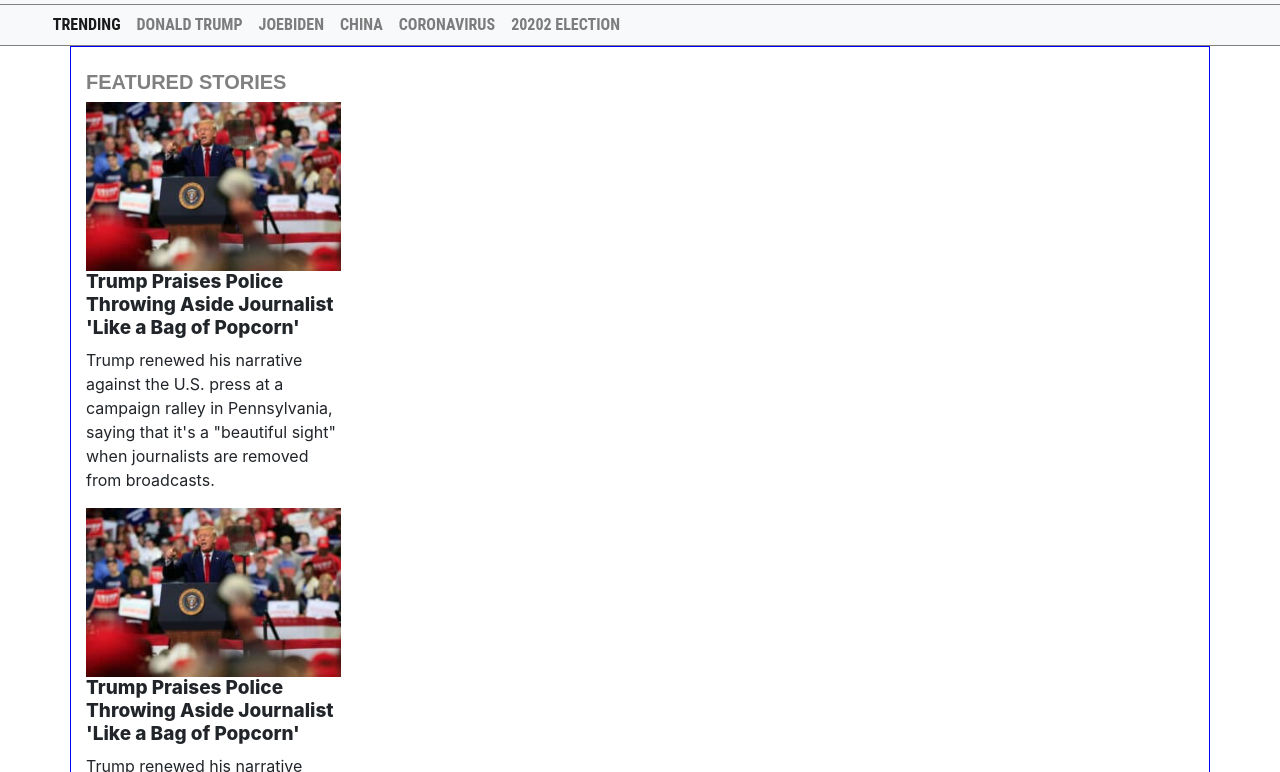
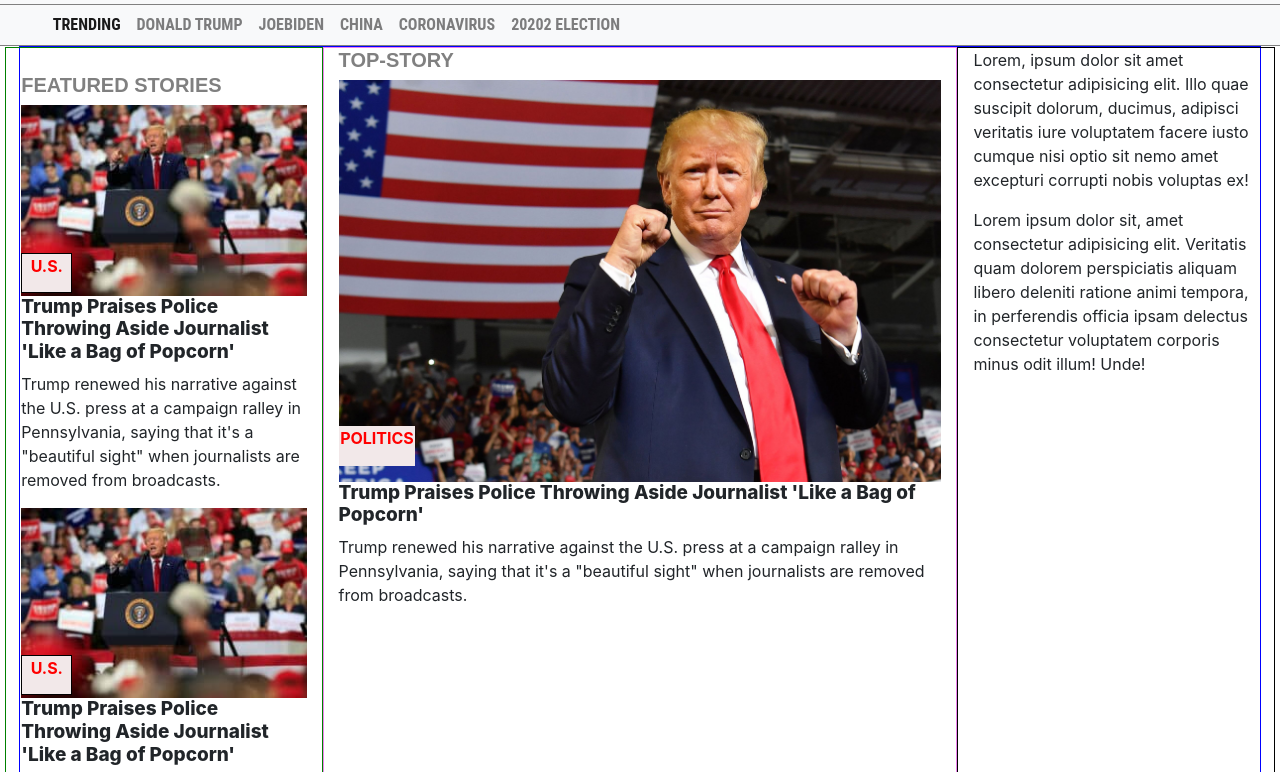
Before and after one commit to tnyandoro/newsweek-clone-bootstrap, a website: page index.html in a window 1280 px wide. Shown: the part 179-951 px from the top of the page. Drawn offline with nearby package versions, Linux system fonts and the light colour scheme; files that its build step writes are made by us from their sources; a small style sheet from the web is missing; files whose address does not match are found by name.

Commit message:
featured

```diff
--- a/css/style.css
+++ b/css/style.css
@@ -98,6 +98,20 @@ body {
 
 .top-stories {
   padding-top: 2%;
+  display: flex;
+  flex-direction: column;
+
+}
+.text {
+  color:red;
+  font-weight:700;
+  position: absolute;
+  border: 1px solid black;
+  margin-top:9.2em;
+  height: 5vh;
+  text-align: center;
+  background-color: #F2E8E9;
+  width: 4vw;
 }
 
 .top-heading {
@@ -113,14 +127,51 @@ body {
 .capt {
   font-size: 19px;
   font-weight: 800;
+  cursor: pointer;
 }
 
-.grid-gap {
-  grid-gap: 1em;
+.capt:hover {
+  text-decoration-color: red;
+  text-decoration-line: underline;
 }
-.grid-main {
+
+.container-grid-main {
   border: 1px solid blue;
-  width: 100vw;
+  width: 97%;
+  margin: auto;
+  -ms-grid-row-align: 20px;
+}
+
+.top-stories {
+  border: 1px solid green;
+  width: auto;
+}
+
+.featured {
+  display: flex;
+  flex-direction: column;
+  border: 1px solid violet ;
+
+
+}
+
+.t-1 img{
+  width:100%;
+}
+.politics {
+  color:red;
+  font-weight:700;
+  position: absolute;
+  margin-top:21.6em;
+  height: 5vh;
+  text-align: center;
+  background-color: #F2E8E9;
+  width: 6vw;
+
+}
+
+.debate {
+  border: 1px solid black;
 }
 
 .main {
--- a/index.html
+++ b/index.html
@@ -112,7 +112,8 @@
 
 
   <nav class="navbar-third navbar-expand-lg navbar-light bg-light">
-      <button class="navbar-toggler" type="button" data-toggle="collapse" data-target="#navbarNav" aria-controls="navbarNav" aria-expanded="false" aria-label="Toggle navigation">
+    <button class="navbar-toggler" type="button" data-toggle="collapse" data-target="#navbarNav"
+      aria-controls="navbarNav" aria-expanded="false" aria-label="Toggle navigation">
       <span class="navbar-toggler-icon"></span>
     </button>
     <div class="collapse navbar-collapse" id="navbarNav">
@@ -142,44 +143,107 @@
 
   <!-- Main content starts here -->
 
-<div class="container grid-main">
+  <div class="container-grid-main">
     <div class="row">
       <div class="col-3 top-stories">
-      <div>
           <h5 class="top-heading"> FEATURED STORIES</h5>
-        <img src="images/trump1.jpg" alt="" class="img-story1">
+          <div class="first">
+            <div class ="text">U.S.</div>
+          <img src="images/trump1.jpg" alt="trump1" class="img-story1">
+
           <h3 class="capt">Trump Praises Police Throwing Aside Journalist 'Like a Bag of Popcorn'</h3>
-        <p>Trump renewed his narrative against the U.S. press at a campaign ralley in Pennsylvania, saying that it's a "beautiful sight" when journalists are removed from broadcasts.</p>
+          <p>Trump renewed his narrative against the U.S. press at a campaign ralley in Pennsylvania, saying that it's a
+            "beautiful sight" when journalists are removed from broadcasts.</p>
         </div>
         <div>
-        <img src="images/trump1.jpg" alt="" class="img-story1">
+          <div class ="text">U.S.</div>
+          <img src="images/trump1.jpg" alt="trump1" class="img-story1">
           <h3 class="capt">Trump Praises Police Throwing Aside Journalist 'Like a Bag of Popcorn'</h3>
-          <p>Trump renewed his narrative against the U.S. press at a campaign ralley in Pennsylvania, saying that it's a "beautiful sight" when journalists are removed from broadcasts.</p>
+          <p>Trump renewed his narrative against the U.S. press at a campaign ralley in Pennsylvania, saying that it's a
+            "beautiful sight" when journalists are removed from broadcasts.</p>
+        </div>
+
+        <div>
+          <div class ="text">U.S.</div>
+          <img src="images/us1.jpg" alt="us1" class="img-story1">
+          <h3 class="capt">Trump Praises Police Throwing Aside Journalist 'Like a Bag of Popcorn'</h3>
+          <p>Trump renewed his narrative against the U.S. press at a campaign ralley in Pennsylvania, saying that it's a
+            "beautiful sight" when journalists are removed from broadcasts.</p>
         </div>
         <div>
-          <p>Lorem ipsum dolor sit, amet consectetur adipisicing elit. Veritatis quam dolorem perspiciatis aliquam libero deleniti ratione animi tempora, in perferendis officia ipsam delectus consectetur voluptatem corporis minus odit illum! Unde!</p>
+          <div class ="text">U.S.</div>
+          <img src="images/us3.jpg" alt="us3" class="img-story1">
+          <h3 class="capt">Trump Praises Police Throwing Aside Journalist 'Like a Bag of Popcorn'</h3>
+          <p>Trump renewed his narrative against the U.S. press at a campaign ralley in Pennsylvania, saying that it's a
+            "beautiful sight" when journalists are removed from broadcasts.</p>
+        </div>
+        <div>
+          <div class ="text">U.S.</div>
+          <img src="images/us2.jpg" alt="us2" class="img-story1">
+          <h3 class="capt">Trump Praises Police Throwing Aside Journalist 'Like a Bag of Popcorn'</h3>
+          <p>Trump renewed his narrative against the U.S. press at a campaign ralley in Pennsylvania, saying that it's a
+            "beautiful sight" when journalists are removed from broadcasts.</p>
+        </div>
+        <div>
+          <div class ="text">U.S.</div>
+          <img src="images/us1.jpg" alt="us1" class="img-story1">
+          <h3 class="capt">Trump Praises Police Throwing Aside Journalist 'Like a Bag of Popcorn'</h3>
+          <p>Trump renewed his narrative against the U.S. press at a campaign ralley in Pennsylvania, saying that it's a
+            "beautiful sight" when journalists are removed from broadcasts.</p>
+        </div>
+        <div>
+          <div class ="text">U.S.</div>
+          <img src="images/us3.jpg" alt="us3" class="img-story1">
+          <h3 class="capt">Trump Praises Police Throwing Aside Journalist 'Like a Bag of Popcorn'</h3>
+          <p>Trump renewed his narrative against the U.S. press at a campaign ralley in Pennsylvania, saying that it's a
+            "beautiful sight" when journalists are removed from broadcasts.</p>
+        </div>
+        <div>
+          <div class ="text">U.S.</div>
+          <img src="images/us1.jpg" alt="us1" class="img-story1">
+          <h3 class="capt">Trump Praises Police Throwing Aside Journalist 'Like a Bag of Popcorn'</h3>
+          <p>Trump renewed his narrative against the U.S. press at a campaign ralley in Pennsylvania, saying that it's a
+            "beautiful sight" when journalists are removed from broadcasts.</p>
+        </div>
+        <div>
+          <div class ="text">U.S.</div>
+          <img src="images/us2.jpg" alt="us2" class="img-story1">
+          <h3 class="capt">Trump Praises Police Throwing Aside Journalist 'Like a Bag of Popcorn'</h3>
+          <p>Trump renewed his narrative against the U.S. press at a campaign ralley in Pennsylvania, saying that it's a
+            "beautiful sight" when journalists are removed from broadcasts.</p>
+        </div>
+
+
+
+
+
+
+      </div>
+      <div class="col-6 featured">
+        <div class="t-1">
+          <h5 class="top-heading">TOP-STORY</h5>
+          <div class ="politics">POLITICS</div>
+          <img src ="images/t1.jpg" alt="t1">
+          <h3 class="capt">Trump Praises Police Throwing Aside Journalist 'Like a Bag of Popcorn'</h3>
+          <p>Trump renewed his narrative against the U.S. press at a campaign ralley in Pennsylvania, saying that it's a
+            "beautiful sight" when journalists are removed from broadcasts.</p>
         </div>
       </div>
-    </div>
-    <div class="col-6">
+      <div class="col-3 debate">
         <div>
-        <p> Lorem, ipsum dolor sit amet consectetur adipisicing elit. Illo quae suscipit dolorum, ducimus, adipisci veritatis iure voluptatem facere iusto cumque nisi optio sit nemo amet excepturi corrupti nobis voluptas ex!</p>
+          <p> Lorem, ipsum dolor sit amet consectetur adipisicing elit. Illo quae suscipit dolorum, ducimus, adipisci
+            veritatis iure voluptatem facere iusto cumque nisi optio sit nemo amet excepturi corrupti nobis voluptas ex!
+          </p>
         </div>
         <div>
-        <p>Lorem ipsum dolor sit, amet consectetur adipisicing elit. Veritatis quam dolorem perspiciatis aliquam libero deleniti ratione animi tempora, in perferendis officia ipsam delectus consectetur voluptatem corporis minus odit illum! Unde!</p>
-      </div>
-    </div>
-    <div class="col-l3">
-      <div>
-        <p> Lorem, ipsum dolor sit amet consectetur adipisicing elit. Illo quae suscipit dolorum, ducimus, adipisci veritatis iure voluptatem facere iusto cumque nisi optio sit nemo amet excepturi corrupti nobis voluptas ex!</p>
-      </div>
-      <div>
-        <p>Lorem ipsum dolor sit, amet consectetur adipisicing elit. Veritatis quam dolorem perspiciatis aliquam libero deleniti ratione animi tempora, in perferendis officia ipsam delectus consectetur voluptatem corporis minus odit illum! Unde!</p>
+          <p>Lorem ipsum dolor sit, amet consectetur adipisicing elit. Veritatis quam dolorem perspiciatis aliquam
+            libero deleniti ratione animi tempora, in perferendis officia ipsam delectus consectetur voluptatem corporis
+            minus odit illum! Unde!</p>
         </div>
       </div>
     </div>
   </div>
-</div>
+
 
   <!--
 <div class= "main-grid-container">
```
Also changed, not shown: images/t1.jpg (added). Lines whose indentation alone changed are shown as unchanged.
